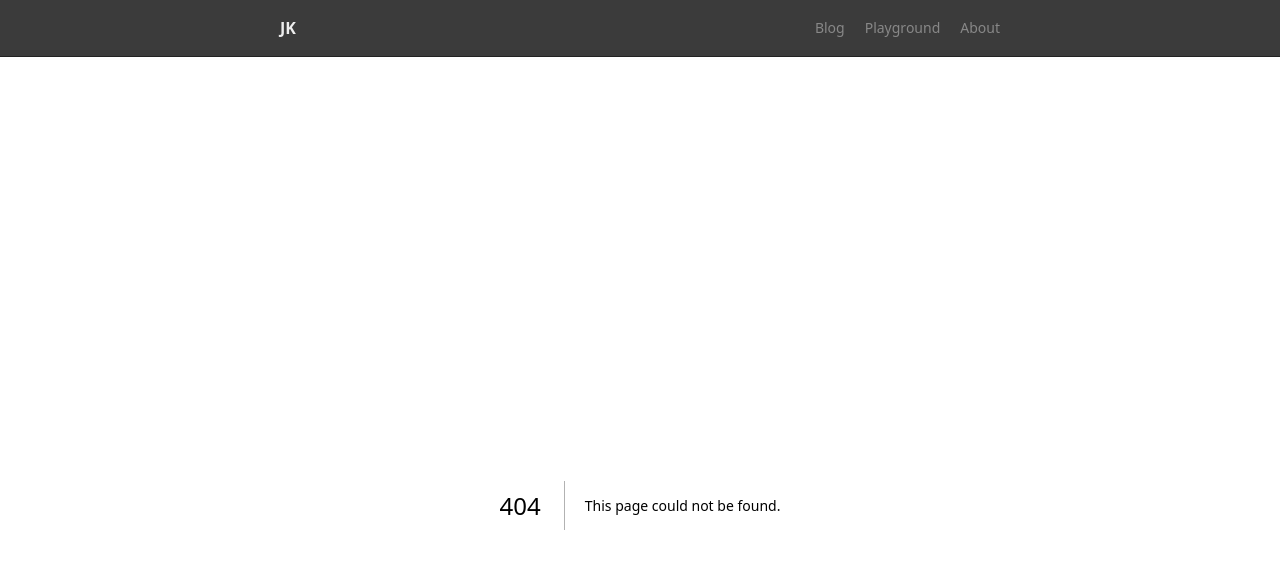
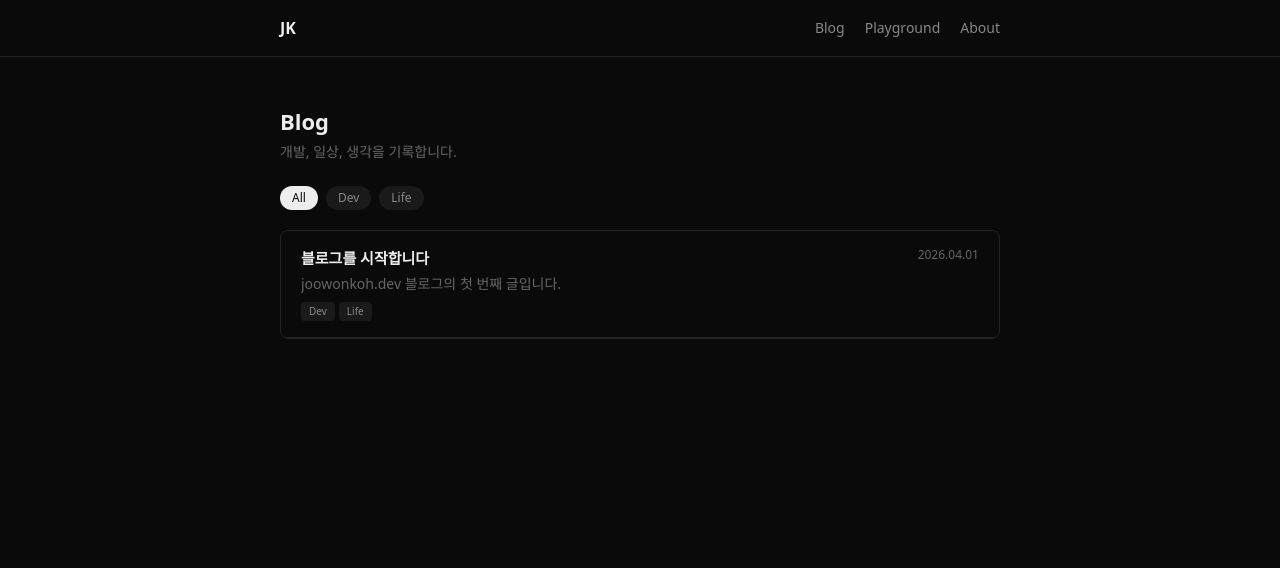
Before and after one commit to joowon-dev/joowonkoh-dev, a Next.js app: page /blog in a window 1280 px wide. Before the commit this address had no page. Shown: the top 568 px of the page. Built offline with nearby package versions, Linux system fonts and the light colour scheme.

Commit message:
feat: add blog list page with tag filtering

```diff
--- /dev/null
+++ b/src/app/blog/blog-list.tsx
@@ -0,0 +1,36 @@
+"use client";
+
+import { useState } from "react";
+import PostItem from "@/components/PostItem";
+import TagFilter from "@/components/TagFilter";
+import type { PostMeta } from "@/lib/mdx";
+
+export default function BlogList({ posts, tags }: { posts: PostMeta[]; tags: string[] }) {
+  const [selectedTag, setSelectedTag] = useState<string | null>(null);
+
+  const filtered = selectedTag
+    ? posts.filter((p) => p.tags.includes(selectedTag))
+    : posts;
+
+  return (
+    <div>
+      <h1 className="text-[22px] font-bold">Blog</h1>
+      <p className="mt-1 text-sm text-text-muted">
+        개발, 일상, 생각을 기록합니다.
+      </p>
+      <div className="mt-6">
+        <TagFilter tags={tags} selected={selectedTag} onChange={setSelectedTag} />
+      </div>
+      <div className="mt-5 overflow-hidden rounded-lg border border-border">
+        {filtered.map((post) => (
+          <PostItem key={post.slug} post={post} />
+        ))}
+        {filtered.length === 0 && (
+          <p className="px-5 py-8 text-center text-sm text-text-muted">
+            아직 글이 없습니다.
+          </p>
+        )}
+      </div>
+    </div>
+  );
+}
--- /dev/null
+++ b/src/app/blog/layout.tsx
@@ -0,0 +1,10 @@
+import type { Metadata } from "next";
+
+export const metadata: Metadata = {
+  title: "Blog",
+  description: "개발, 일상, 생각을 기록합니다.",
+};
+
+export default function BlogLayout({ children }: { children: React.ReactNode }) {
+  return <>{children}</>;
+}
--- /dev/null
+++ b/src/app/blog/page.tsx
@@ -0,0 +1,9 @@
+import { getAllPosts, getAllTags } from "@/lib/mdx";
+import BlogList from "./blog-list";
+
+export default function BlogPage() {
+  const posts = getAllPosts();
+  const tags = getAllTags();
+
+  return <BlogList posts={posts} tags={tags} />;
+}
--- /dev/null
+++ b/src/components/PostItem.tsx
@@ -0,0 +1,33 @@
+import Link from "next/link";
+import type { PostMeta } from "@/lib/mdx";
+
+export default function PostItem({ post }: { post: PostMeta }) {
+  return (
+    <Link
+      href={`/blog/${post.slug}`}
+      className="flex items-start justify-between gap-4 border-b border-border px-5 py-4 hover:bg-card-bg transition-colors"
+    >
+      <div>
+        <h3 className="text-[15px] font-semibold text-text-primary">
+          {post.title}
+        </h3>
+        <p className="mt-1 text-sm text-text-muted line-clamp-1">
+          {post.description}
+        </p>
+        <div className="mt-2 flex gap-1">
+          {post.tags.map((tag) => (
+            <span
+              key={tag}
+              className="rounded bg-tag-bg px-2 py-0.5 text-[10px] text-text-secondary"
+            >
+              {tag}
+            </span>
+          ))}
+        </div>
+      </div>
+      <span className="shrink-0 text-xs text-text-muted">
+        {post.date.replace(/-/g, ".")}
+      </span>
+    </Link>
+  );
+}
--- /dev/null
+++ b/src/components/TagFilter.tsx
@@ -0,0 +1,37 @@
+"use client";
+
+interface TagFilterProps {
+  tags: string[];
+  selected: string | null;
+  onChange: (tag: string | null) => void;
+}
+
+export default function TagFilter({ tags, selected, onChange }: TagFilterProps) {
+  return (
+    <div className="flex gap-2">
+      <button
+        onClick={() => onChange(null)}
+        className={`rounded-full px-3 py-1 text-xs transition-colors ${
+          selected === null
+            ? "bg-text-primary text-bg font-medium"
+            : "bg-tag-bg text-text-secondary hover:text-text-primary"
+        }`}
+      >
+        All
+      </button>
+      {tags.map((tag) => (
+        <button
+          key={tag}
+          onClick={() => onChange(tag)}
+          className={`rounded-full px-3 py-1 text-xs transition-colors ${
+            selected === tag
+              ? "bg-text-primary text-bg font-medium"
+              : "bg-tag-bg text-text-secondary hover:text-text-primary"
+          }`}
+        >
+          {tag}
+        </button>
+      ))}
+    </div>
+  );
+}
```
